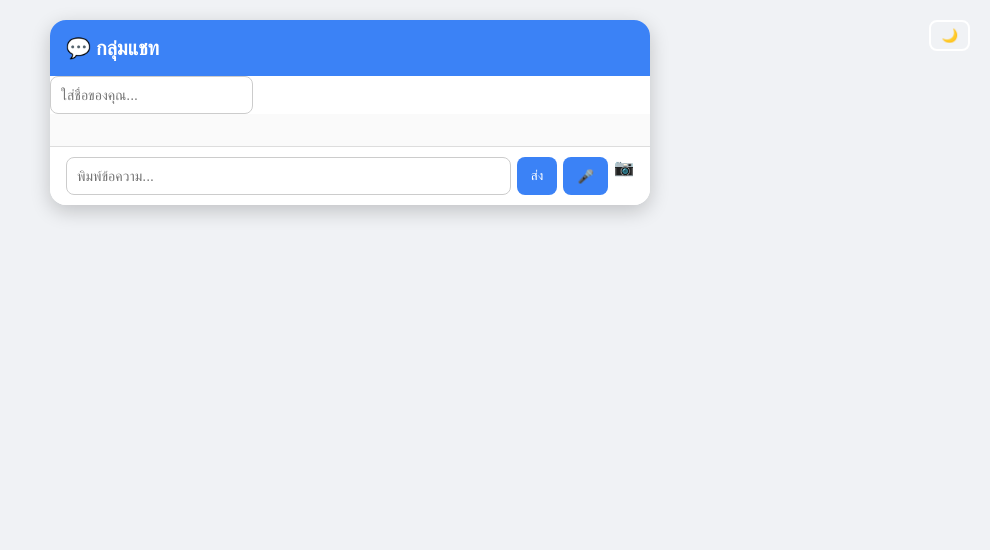
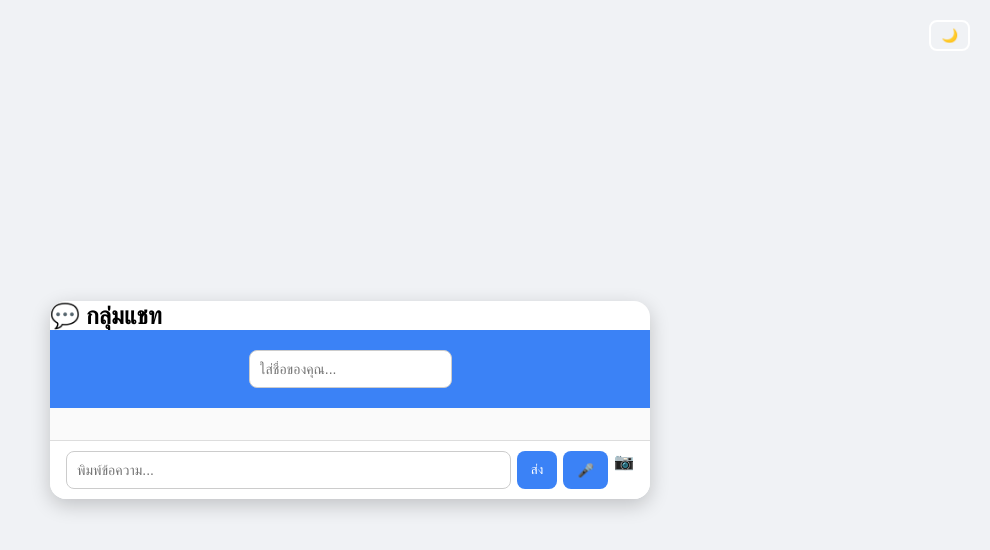
Before and after one commit to Earth0110/realtime-chat.github.io, a plain HTML site: page index.html in a window 1280 px wide. Shown: the whole page, without its empty margins (290-1280 px from the left). Drawn offline with Linux system fonts and the light colour scheme; no server answers.

Commit message:
style.css

```diff
--- a/style.css
+++ b/style.css
@@ -1,3 +1,4 @@
+/* CSS - style.css */
 :root {
   --primary: #3b82f6;
   --bg-light: #f0f2f5;
@@ -12,16 +13,18 @@
 }
 
 * {
+  margin: 0;
+  padding: 0;
   box-sizing: border-box;
 }
 
 body {
-    margin: 0;
   font-family: 'Inter', sans-serif;
   background: var(--bg-light);
   display: flex;
   justify-content: center;
-    padding: 20px;
+  align-items: center;
+  min-height: 100vh;
   transition: background 0.3s, color 0.3s;
 }
 
@@ -46,12 +49,11 @@ body.dark .chat-container {
   background: #2b2b2b;
 }
 
-h2 {
-    margin: 0;
-    padding: 16px;
+.chat-header {
+  padding: 20px;
   background: var(--primary);
   color: white;
-    font-size: 20px;
+  text-align: center;
 }
 
 #messages {
@@ -150,8 +152,8 @@ button:hover {
   background: #2563eb;
 }
 
-#imageInput {
-    display: none;
+#recordBtn, label {
+  cursor: pointer;
 }
 
 #themeToggle {
@@ -165,3 +167,7 @@ button:hover {
   border-radius: 8px;
   cursor: pointer;
 }
+
+#imageInput {
+  display: none;
+}
```
Lines whose indentation alone changed are shown as unchanged.
